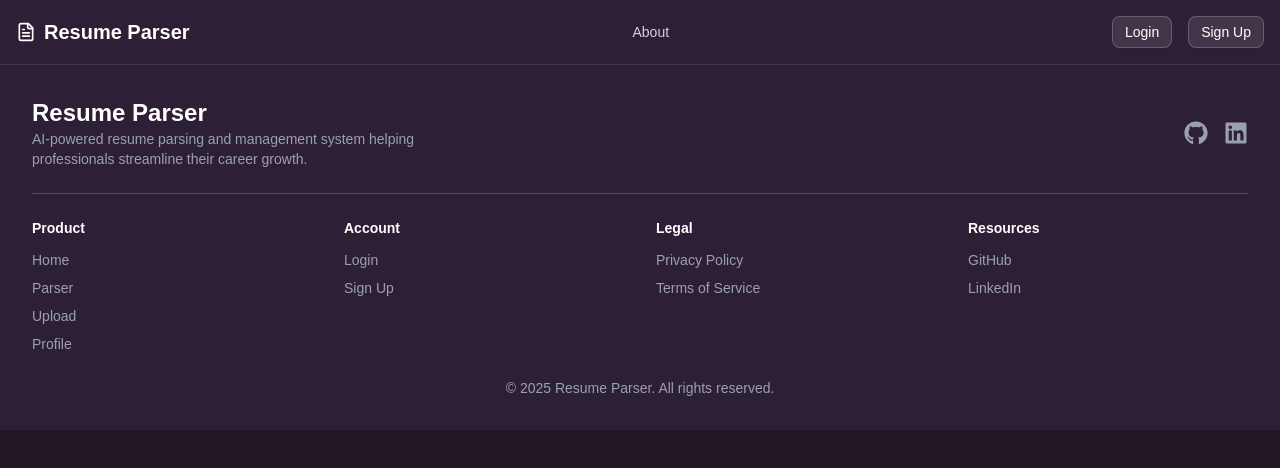
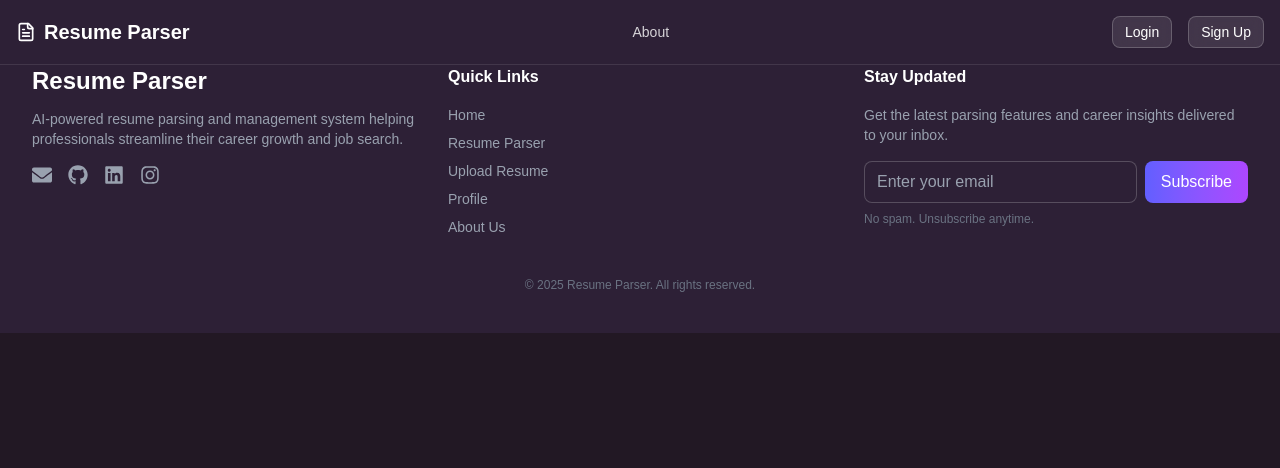
Before and after one commit to bismaysarangi/resume-parser-and-manager, a React (Vite) app in the folder frontend/: page /profile in a window 1280 px wide. Shown: the top 468 px of the page. Built offline with nearby package versions, Linux system fonts and the light colour scheme.

Commit message:
feat: enhance Footer component with new branding, quick links, and subscription form

```diff
--- a/frontend/src/components/Footer.jsx
+++ b/frontend/src/components/Footer.jsx
@@ -1,118 +1,82 @@
 import { Link } from "react-router-dom";
-import { FaGithub, FaLinkedin } from "react-icons/fa";
+import { FaEnvelope, FaGithub, FaLinkedin, FaInstagram } from "react-icons/fa";
 
 export default function Footer() {
   return (
-    <footer className="bg-[rgb(45,32,54)] text-gray-300 py-8 mt-10 border-t border-white/20">
+    <footer className="bg-[rgb(45,32,54)] text-gray-300 py-10 border-t border-white/20">
       <div className="max-w-7xl mx-auto px-4 sm:px-6 lg:px-8">
 
-        {/* Branding and Description */}
-        <div className="flex flex-col md:flex-row justify-between items-center border-b border-white/20 pb-6 mb-6">
-          <div className="text-center md:text-left mb-4 md:mb-0">
-            <h2 className="text-2xl font-bold text-white">
-              Resume Parser
-            </h2>
-            <p className="text-sm text-gray-400 max-w-md">
-              AI-powered resume parsing and management system helping professionals streamline their career growth.
+        <div className="grid grid-cols-1 md:grid-cols-3 gap-8">
+
+          {/* Branding Section */}
+          <div>
+            <h2 className="text-2xl font-bold text-white mb-3">Resume Parser</h2>
+            <p className="text-sm text-gray-400 max-w-sm">
+              AI-powered resume parsing and management system helping professionals streamline their career growth and job search.
             </p>
+            <div className="flex space-x-4 mt-4">
+              <a href="mailto:support@resumeparser.com" className="text-gray-400 hover:text-white transition" aria-label="Email">
+                <FaEnvelope size={20} />
+              </a>
+              <a href="https://github.com/your-github-profile" target="_blank" rel="noopener noreferrer" className="text-gray-400 hover:text-white transition" aria-label="GitHub">
+                <FaGithub size={20} />
+              </a>
+              <a href="https://linkedin.com/in/your-linkedin-profile" target="_blank" rel="noopener noreferrer" className="text-gray-400 hover:text-white transition" aria-label="LinkedIn">
+                <FaLinkedin size={20} />
+              </a>
+              <a href="https://instagram.com/your-instagram-profile" target="_blank" rel="noopener noreferrer" className="text-gray-400 hover:text-white transition" aria-label="Instagram">
+                <FaInstagram size={20} />
+              </a>
+            </div>
           </div>
 
-          {/* Social Media */}
-          <div className="flex space-x-4">
-            <a
-              href="https://github.com/your-github-profile"
-              target="_blank"
-              rel="noopener noreferrer"
-              className="text-gray-400 hover:text-white transition"
-              aria-label="GitHub"
-            >
-              <FaGithub size={24} />
-            </a>
-            <a
-              href="https://linkedin.com/in/your-linkedin-profile"
-              target="_blank"
-              rel="noopener noreferrer"
-              className="text-gray-400 hover:text-white transition"
-              aria-label="LinkedIn"
-            >
-              <FaLinkedin size={24} />
-            </a>
-          </div>
-        </div>
-
-        {/* Navigation Links */}
-        <div className="grid grid-cols-2 md:grid-cols-4 gap-8 text-sm text-gray-400">
+          {/* Quick Links Section */}
           <div>
-            <h3 className="font-semibold text-white mb-3">Product</h3>
-            <ul className="space-y-2">
+            <h3 className="text-white font-semibold mb-4">Quick Links</h3>
+            <ul className="space-y-2 text-sm text-gray-400">
               <li>
                 <Link to="/" className="hover:text-white transition">Home</Link>
               </li>
               <li>
-                <Link to="/parser" className="hover:text-white transition">Parser</Link>
+                <Link to="/parser" className="hover:text-white transition">Resume Parser</Link>
               </li>
               <li>
-                <Link to="/upload" className="hover:text-white transition">Upload</Link>
+                <Link to="/upload" className="hover:text-white transition">Upload Resume</Link>
               </li>
               <li>
                 <Link to="/profile" className="hover:text-white transition">Profile</Link>
               </li>
-            </ul>
-          </div>
-
-          <div>
-            <h3 className="font-semibold text-white mb-3">Account</h3>
-            <ul className="space-y-2">
               <li>
-                <Link to="/login" className="hover:text-white transition">Login</Link>
-              </li>
-              <li>
-                <Link to="/signup" className="hover:text-white transition">Sign Up</Link>
+                <Link to="/about" className="hover:text-white transition">About Us</Link>
               </li>
             </ul>
           </div>
 
+          {/* Stay Updated Section */}
           <div>
-            <h3 className="font-semibold text-white mb-3">Legal</h3>
-            <ul className="space-y-2">
-              <li>
-                <Link to="/privacy" className="hover:text-white transition">Privacy Policy</Link>
-              </li>
-              <li>
-                <Link to="/terms" className="hover:text-white transition">Terms of Service</Link>
-              </li>
-            </ul>
+            <h3 className="text-white font-semibold mb-4">Stay Updated</h3>
+            <p className="text-sm text-gray-400 mb-4">
+              Get the latest parsing features and career insights delivered to your inbox.
+            </p>
+            <form className="flex space-x-2">
+              <input
+                type="email"
+                placeholder="Enter your email"
+                className="w-full px-3 py-2 rounded-md bg-[rgb(45,32,54)] border border-white/20 text-white placeholder-gray-400 focus:outline-none focus:ring-2 focus:ring-indigo-500"
+              />
+              <button
+                type="submit"
+                className="px-4 py-2 bg-gradient-to-r from-indigo-500 to-purple-500 text-white rounded-md hover:opacity-90 transition"
+              >
+                Subscribe
+              </button>
+            </form>
+            <p className="text-xs text-gray-500 mt-2">No spam. Unsubscribe anytime.</p>
           </div>
 
-          <div>
-            <h3 className="font-semibold text-white mb-3">Resources</h3>
-            <ul className="space-y-2">
-              <li>
-                <a
-                  href="https://github.com/your-github-profile"
-                  target="_blank"
-                  rel="noopener noreferrer"
-                  className="hover:text-white transition"
-                >
-                  GitHub
-                </a>
-              </li>
-              <li>
-                <a
-                  href="https://linkedin.com/in/your-linkedin-profile"
-                  target="_blank"
-                  rel="noopener noreferrer"
-                  className="hover:text-white transition"
-                >
-                  LinkedIn
-                </a>
-              </li>
-            </ul>
-          </div>
         </div>
 
-        {/* Copyright */}
-        <div className="text-center text-gray-400 text-sm mt-6">
+        <div className="text-center text-gray-500 text-xs mt-10">
           © {new Date().getFullYear()} Resume Parser. All rights reserved.
         </div>
       </div>
```
